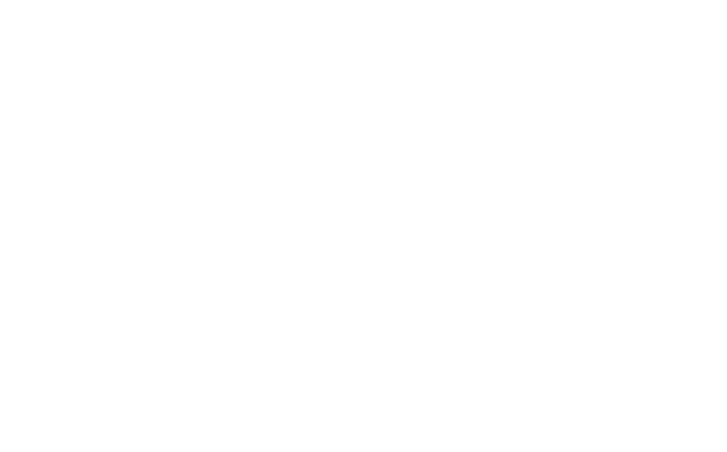
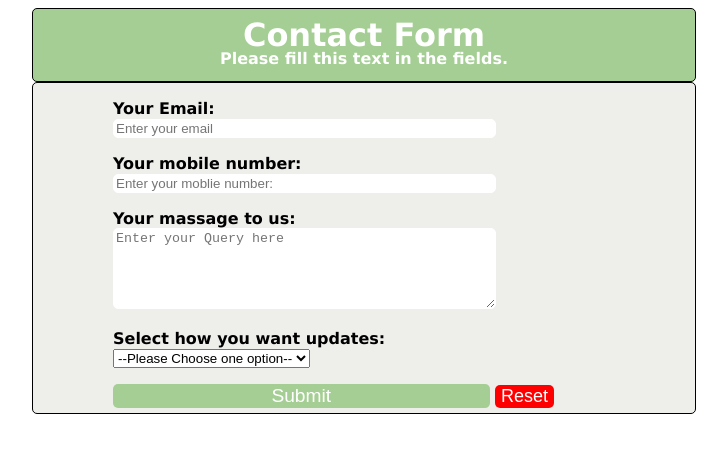
Before and after one commit to SUMAN1040/WEB, a plain HTML site: page Practice/prac 9/index.html in a window 1280 px wide. Shown: the whole page, without its empty margins (276-1003 px from the left). Drawn offline with Linux system fonts and the light colour scheme.

Commit message:
update practice 9

```diff
--- a/Practice/prac 9/index.html
+++ b/Practice/prac 9/index.html
@@ -1,11 +1,49 @@
-<!DOCTYPE html>
+<!doctype html>
 <html lang="en">
-<head>
-    <meta charset="UTF-8">
-    <meta name="viewport" content="width=device-width, initial-scale=1.0">
+  <head>
+    <meta charset="UTF-8" />
+    <meta name="viewport" content="width=device-width, initial-scale=1.0" />
     <title>Document</title>
-</head>
-<body>
+    <link rel="stylesheet" href="style.css">
+  </head>
+  <body>
+    <div>
+      <h1>Contact Form</h1>
+      <p class="subheading">Please fill this text in the fields.</p>
+    </div>
 
-</body>
+    <form action="">
+      <p class="emil">
+        Your Email: <br />
+        <input type="email" name="email" id="" placeholder="Enter your email" />
+      </p>
+
+      <p class="number">
+        Your mobile number: <br />
+        <input type="text" placeholder="Enter your moblie number:" />
+      </p>
+
+      <p class="massage">
+        Your massage to us: <br />
+        <textarea
+          name="massage"
+          id=""
+          cols="50"
+          rows="5"
+          placeholder="Enter your Query here"
+        ></textarea>
+      </p>
+
+      <p>
+        Select how you want updates: <br />
+        <select name="Select" id="">
+          <option value="Choose">--Please Choose one option--</option>
+          <option value="op1">Massage</option>
+          <option value="op2">Call</option>
+          <option value="op3">Email</option>
+        </select>
+      </p>
+      <input type="submit" value="Submit"> <input type="reset" value="Reset">
+    </form>
+  </body>
 </html>
--- a/Practice/prac 9/style.css
+++ b/Practice/prac 9/style.css
@@ -0,0 +1,60 @@
+body {
+  padding: 0px 300px;
+  font-family:
+    "Lucida Sans", "Lucida Sans Regular", "Lucida Grande",
+    "Lucida Sans Unicode", Geneva, Verdana, sans-serif;
+  text-decoration: solid;
+  font-weight: 900;
+}
+
+div {
+  padding: 5px 5px;
+  background-color: rgb(164, 206, 147);
+  width: auto;
+  color: white;
+  line-height: 10%;
+  text-align: center;
+  border-radius: 5px;
+  border: 1px solid black;
+}
+
+form {
+  background-color: rgb(238, 239, 235);
+  border-radius: 5px;
+  border: 1px solid black;
+  padding: 0px 80px 5px;
+}
+
+input[type="text"],
+input[type="email"],
+textarea {
+  width: 75%;
+  border: 1px solid black;
+  border-radius: 5px;
+  border-color: white;
+}
+
+input[type="submit"] {
+  background-color: rgb(164, 206, 147);
+  font-size: larger;
+  color: white;
+  border-radius: 5px;
+  border: none;
+  cursor: pointer;
+  width: 75%;
+}
+
+input[type="reset"] {
+  background-color: red;
+  font-size: large;
+  color: white;
+  border-radius: 5px;
+  cursor: pointer;
+  border: none;
+}
+input[type="submit"]:hover {
+  background-color: rgb(0, 176, 76);
+}
+input[type="reset"]:hover {
+  background-color: rgb(191, 0, 0);
+}
```
